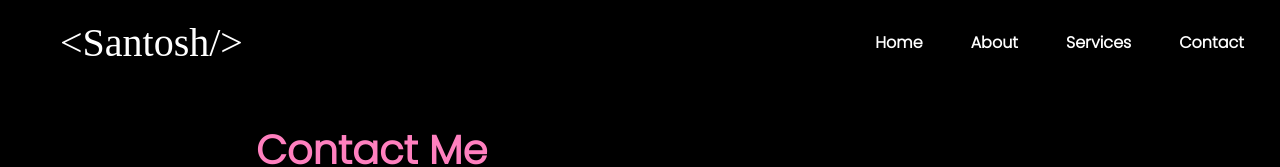
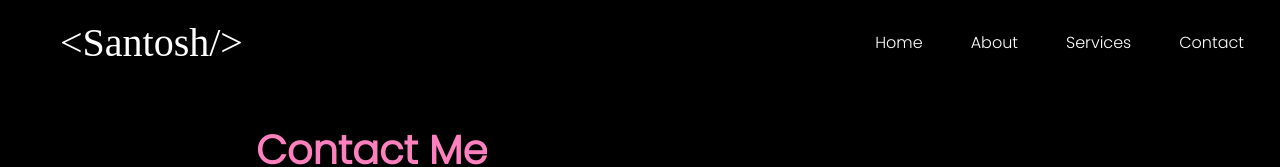
Before and after one commit to santosh214/Santosh-singh-Portfolio, a React (Create React App) app: page /#/contact in a window 1280 px wide. Shown: the top 167 px of the page. Built offline with nearby package versions, Linux system fonts and the light colour scheme; a web font is replaced by a local one.

Commit message:
fix issue

```diff
--- a/src/components/Contact/contact.css
+++ b/src/components/Contact/contact.css
@@ -14,7 +14,7 @@
   .contactSection {
     padding: 20px 2vw 0px 2vw;
   }
-  p,a,u,li{
+  p,u,li{
     font-size: 12px;
   }
 
--- a/src/components/Navbar/Navabr.js
+++ b/src/components/Navbar/Navabr.js
@@ -60,7 +60,7 @@ export default function Navabr() {
                 ? routes.map((route, index) => {
                     return (
                       <Link
-                        className="nav-item mx-4   fw-bold hover-underline-animation"
+                        className="nav-item mx-4    hover-underline-animation"
                         key={index}
                         to={route.path}
                       >
--- a/src/index.css
+++ b/src/index.css
@@ -3,6 +3,7 @@
   color: white !important;
   background-color: black;
   font-family: "Poppins", sans-serif;
+  /* border: 1px solid rgb(255, 255, 255); */
 }
 
 a {
```
